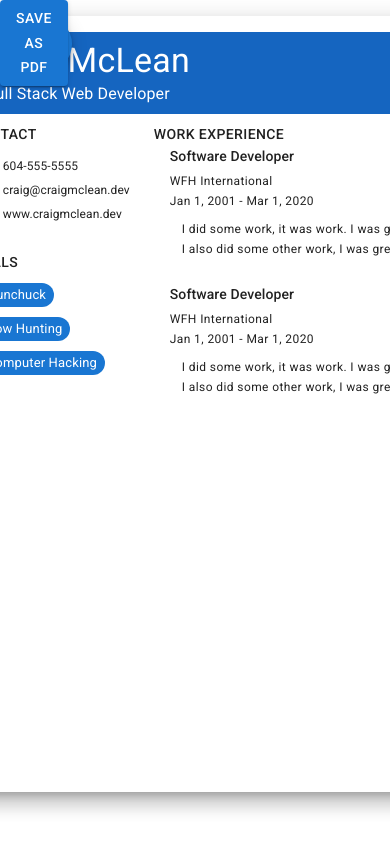
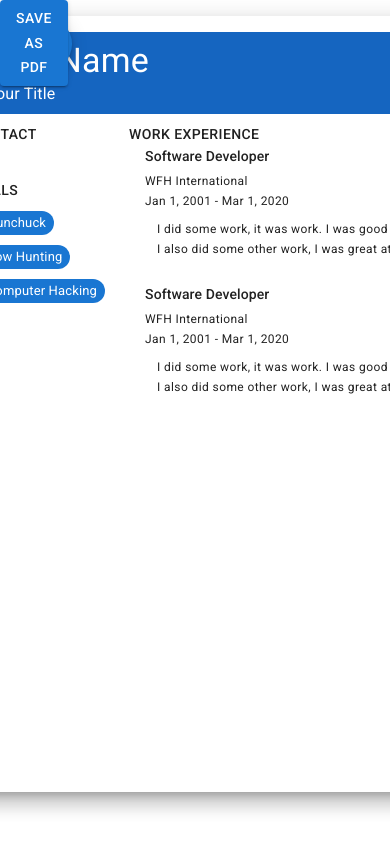
Before and after one commit to craigmclean39/cv-project-top, a React (Create React App) app: page / in a window 390 px wide. Shown: the top 844 px of the page. Built offline with nearby package versions, Linux system fonts and the light colour scheme.

Commit message:
Allow user to enter empty phone number or email
Also only display the relevant contact field if there is data to display

```diff
--- a/src/App.js
+++ b/src/App.js
@@ -17,12 +17,12 @@ export default class App extends React.Component {
 
     const myResume = new Resume();
     const contactInfo = new ContactInformation();
-    contactInfo._firstName = "Craig";
-    contactInfo._lastName = "McLean";
-    contactInfo._title = "Full Stack Web Developer";
-    contactInfo._email = "craig@craigmclean.dev";
-    contactInfo._phoneNumber = "604-555-5555";
-    contactInfo._website = "www.craigmclean.dev";
+    contactInfo._firstName = "Your";
+    contactInfo._lastName = "Name";
+    contactInfo._title = "Your Title";
+    contactInfo._email = "";
+    contactInfo._phoneNumber = "";
+    contactInfo._website = "";
 
     const workExp1 = new WorkExp();
     workExp1._jobTitle = "Software Developer";
--- a/src/components/EditContactForm.js
+++ b/src/components/EditContactForm.js
@@ -41,7 +41,7 @@ export default class EditContactForm extends React.Component {
   validatePhoneNumber = (name) => (event) => {
     const phoneRegex =
       /^\(?\d{3}\)?(\s*)?-?(\s*)?\d{3}(\s*)?-?(\s*)?(\s*)?\d{4}$/;
-    if (!event.target.value.match(phoneRegex)) {
+    if (!event.target.value.match(phoneRegex) && event.target.value !== "") {
       this.setState({
         phoneError: true,
         phoneHelperText: "Enter 10 digit Phone Number, ###-###-####",
@@ -58,7 +58,7 @@ export default class EditContactForm extends React.Component {
   };
 
   validateEmail = (name) => (event) => {
-    if (!validate(event.target.value)) {
+    if (!validate(event.target.value) && event.target.value !== "") {
       this.setState({
         emailError: true,
         emailHelperText: "Enter valid email address",
--- a/src/components/ResumeContactInfo.js
+++ b/src/components/ResumeContactInfo.js
@@ -8,6 +8,31 @@ import ContactField from "./ContactField";
 
 const ResumeContactInfo = (props) => {
   const { contactInformation } = props;
+
+  let contactFields = [];
+  if (contactInformation._phoneNumber !== "") {
+    contactFields.push(
+      <ContactField
+        icon={PhoneAndroidSharpIcon}
+        data={contactInformation._phoneNumber}
+      />
+    );
+  }
+
+  if (contactInformation._email !== "") {
+    contactFields.push(
+      <ContactField icon={EmailSharpIcon} data={contactInformation._email} />
+    );
+  }
+
+  if (contactInformation._website !== "") {
+    contactFields.push(
+      <ContactField
+        icon={ComputerSharpIcon}
+        data={contactInformation._website}
+      />
+    );
+  }
 
   return (
     <Box
@@ -24,15 +49,7 @@ const ResumeContactInfo = (props) => {
           p: 1,
         }}
       >
-        <ContactField
-          icon={PhoneAndroidSharpIcon}
-          data={contactInformation._phoneNumber}
-        />
-        <ContactField icon={EmailSharpIcon} data={contactInformation._email} />
-        <ContactField
-          icon={ComputerSharpIcon}
-          data={contactInformation._website}
-        />
+        {contactFields}
       </Box>
     </Box>
   );
```
